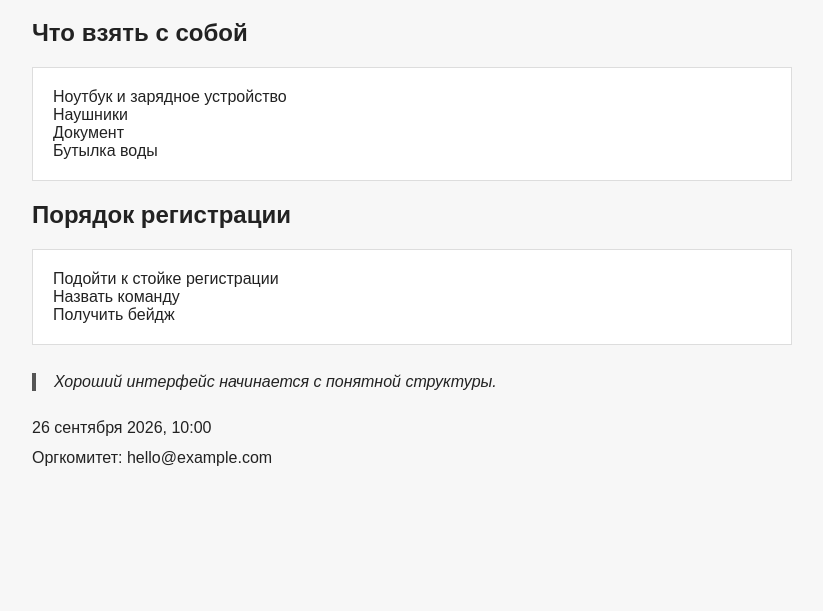
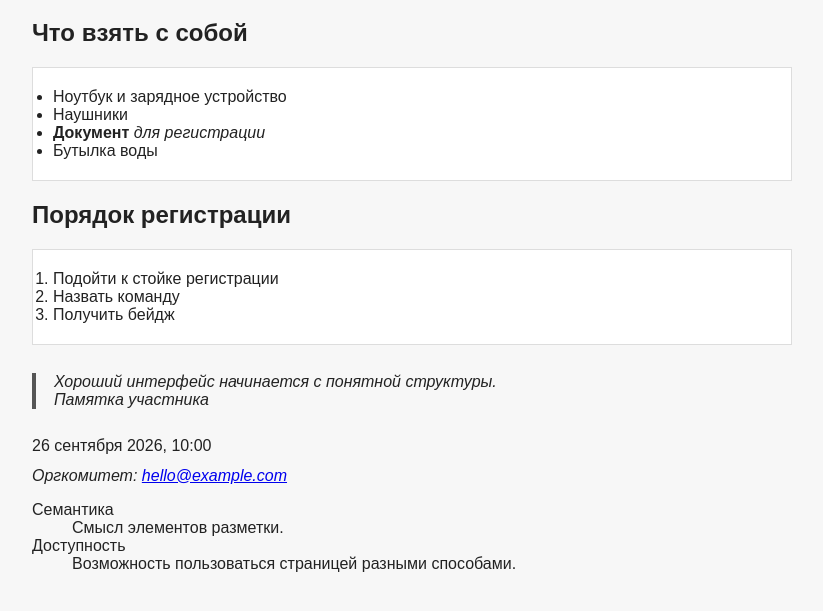
Before and after one commit to nikolaiethic665/pz-09, a plain HTML site: page index.html in a window 1280 px wide. Shown: the part 109-720 px from the top of the page, without its empty margins (228-1051 px from the left). Drawn offline with Linux system fonts and the light colour scheme.

Commit message:
Выполнить практическую работу №9

```diff
--- a/index.html
+++ b/index.html
@@ -10,23 +10,24 @@
   <main class="page">
     <h1>Памятка участника хакатона</h1>
     <h2>Что взять с собой</h2>
-    <div class="items">
-      <div>Ноутбук и зарядное устройство</div>
-      <div>Наушники</div>
-      <div>Документ</div>
-      <div>Бутылка воды</div>
-    </div>
+    <ul class="items">
+      <li>Ноутбук и зарядное устройство</li>
+      <li>Наушники</li>
+      <li><strong>Документ</strong> <em>для регистрации</em></li>
+      <li>Бутылка воды</li>
+    </ul>
 
     <h2>Порядок регистрации</h2>
-    <div class="steps">
-      <div>Подойти к стойке регистрации</div>
-      <div>Назвать команду</div>
-      <div>Получить бейдж</div>
-    </div>
+    <ol class="steps">
+      <li>Подойти к стойке регистрации</li>
+      <li>Назвать команду</li>
+      <li>Получить бейдж</li>
+    </ol>
 
-    <div class="quote">Хороший интерфейс начинается с понятной структуры.</div>
-    <div class="event-date">26 сентября 2026, 10:00</div>
-    <div class="contacts">Оргкомитет: hello@example.com</div>
+    <blockquote class="quote">Хороший интерфейс начинается с понятной структуры.<footer><cite>Памятка участника</cite></footer></blockquote>
+    <time class="event-date" datetime="2026-09-26T10:00">26 сентября 2026, 10:00</time>
+    <address class="contacts">Оргкомитет: <a href="mailto:hello@example.com">hello@example.com</a></address>
+    <dl><dt>Семантика</dt><dd>Смысл элементов разметки.</dd><dt>Доступность</dt><dd>Возможность пользоваться страницей разными способами.</dd></dl>
   </main>
 </body>
 </html>
```
Also changed, not shown: 1 other file.
